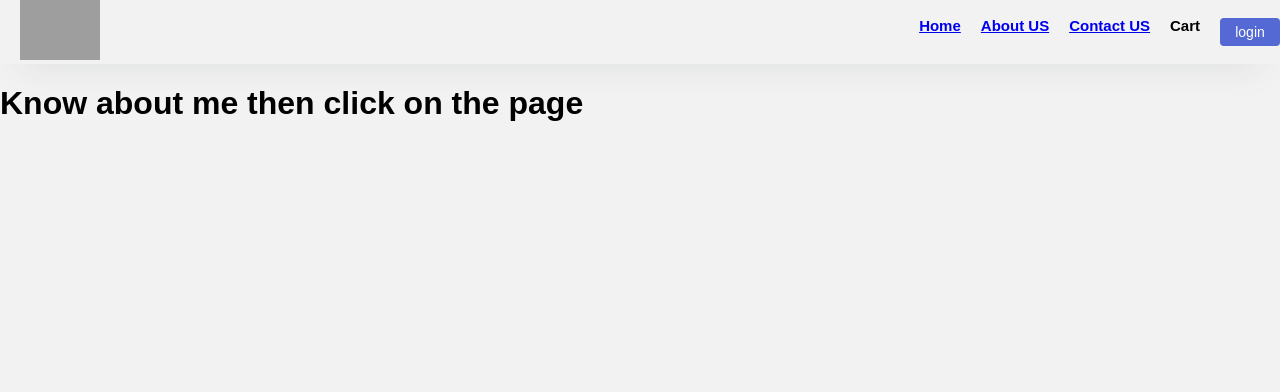
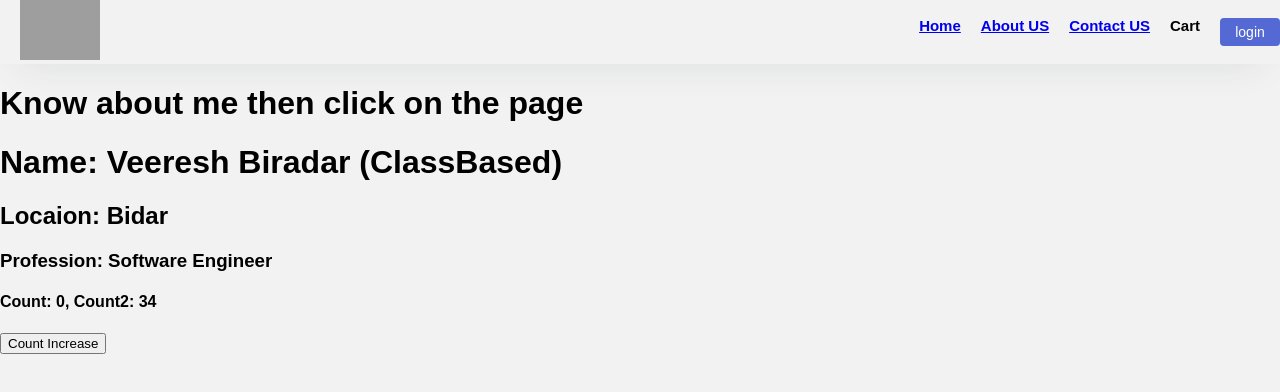
Before and after one commit to VeereshBiradar/Namaste-React, a React (Vite) app: page /about in a window 1280 px wide. Shown: the top 392 px of the page. Built offline with nearby package versions, Linux system fonts and the light colour scheme; grey boxes are pictures that could not be loaded.

Commit message:
Class-based-components-first-commit

```diff
--- a/index.css
+++ b/index.css
@@ -73,6 +73,8 @@ body {
   font-family: sans-serif;
   padding-left: 5px;
   padding-bottom: 18px;
+  color: black;
+  text-decoration: none;
 }
 
 .log-button {
--- a/src/App.js
+++ b/src/App.js
@@ -2,7 +2,7 @@ import React from "react";
 import ReactDOM from "react-dom/client";
 import { Header } from "./components/Header";
 import { Body } from "./components/Body";
-import About from "./components/About";
+import { About } from "./components/About";
 import NotFound from "./components/NotFound";
 import { createBrowserRouter, RouterProvider, Outlet } from "react-router-dom";
 import ContactUS from "./components/ContactUS";
--- a/src/components/About.js
+++ b/src/components/About.js
@@ -1,8 +1,38 @@
-const About = () => {
-  return (
-    <>
-      <h1>Know about me then click on the page </h1>
-    </>
-  );
-};
-export default About;
+import { Component } from "react";
+import { User } from "./User";
+import UserClass from "./UserClass";
+
+export class About extends Component {
+  constructor(props){
+    super(props)
+
+    console.log("Parent Constructor");
+  }
+
+  componentDidMount(){
+    console.log("Parent  componentDidMount()")
+  }
+
+  render(){
+
+    console.log('Parent Render')
+    return (
+      <div>
+         <h1>Know about me then click on the page </h1>
+         <UserClass name={'Veeresh Biradar (ClassBased)'} location={'Bidar'}/>
+      </div>
+    )
+  }
+}
+
+// const About = () => {
+//   return (
+//     <>
+//       <h1>Know about me then click on the page </h1>
+//       {/* <User name={'Veeresh Biradar (Functional)'}/> */}
+//       <br/>
+//       <UserClass name={'Veeresh Biradar (ClassBased)'} location={'Bidar'}/>
+//     </>
+//   );
+// };
+// export default About;
--- /dev/null
+++ b/src/components/User.js
@@ -0,0 +1,9 @@
+export const User = (props) => {
+    return (
+        <div className="user-card">
+            <h1>Name: {props.name}</h1>
+            <h2>Locaion: Bidar</h2>
+            <h3>Profession: Software Engineer</h3>
+        </div>
+    )
+}
--- /dev/null
+++ b/src/components/UserClass.js
@@ -0,0 +1,44 @@
+import React from "react"
+
+class UserClass extends React.Component {
+
+    constructor(props){
+        super(props);
+        console.log(props);
+
+        this.state = {
+            count: 0,
+            count2 : 34
+        }
+        console.log("Child Constructor")
+    }
+
+    componentDidMount(){
+        console.log("Child componentDidMount()")
+      }
+
+    render(){
+
+        const {name, location} = this.props;
+        const { count, count2 } = this.state;
+
+        console.log('Child render')
+        return (
+            <div className="user-card">
+                <h1>Name: {name}</h1>
+                <h2>Locaion: {location}</h2>
+                <h3>Profession: Software Engineer</h3>
+                <h4>Count: {count}, Count2: {count2}</h4>
+                <button onClick={()=>{
+                    this.setState({
+                        count: this.state.count + 1,
+                        count2: this.state.count2 + 2
+                    })
+                }}>Count Increase</button>
+            </div>
+        )
+    }
+}
+
+
+export default UserClass;
```
